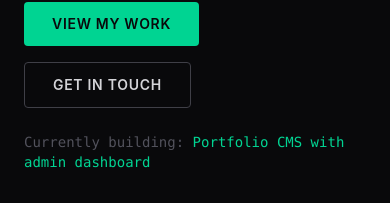
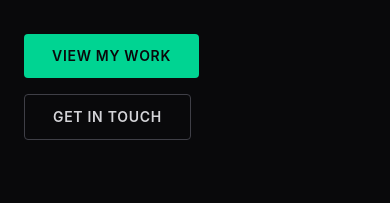
Before and after one commit to MuqtasidBhatti/portfolio-frontend, a React app: page / in a window 390 px wide. Shown: the part 448-651 px from the top of the page. Built offline with nearby package versions, Linux system fonts and the light colour scheme; grey boxes are pictures that could not be loaded; the HTML template or start-up script is replaced by a standard one.

Commit message:
fix: increase hero top padding on mobile and remove outdated building text

```diff
--- a/src/pages/Home.jsx
+++ b/src/pages/Home.jsx
@@ -18,7 +18,7 @@ const Home = () => {
 
             {/* Hero Section */}
             <section className="min-h-screen max-w-6xl mx-auto px-6 flex items-center">
-                <div className="w-full flex flex-col md:flex-row items-center justify-between gap-16 pt-16">
+                <div className="w-full flex flex-col md:flex-row items-center justify-between gap-16 pt-24 md:pt-16">
 
                     {/* Text Content */}
                     <div
@@ -64,11 +64,6 @@ const Home = () => {
                                 Get In Touch
                             </button>
                         </div>
-
-                        <p className="text-zinc-400 dark:text-zinc-600 text-sm mt-6 font-mono">
-                            Currently building:{' '}
-                            <span className="text-emerald-500 dark:text-emerald-400">Portfolio CMS with admin dashboard</span>
-                        </p>
                     </div>
 
                     {/* Profile Image */}
```
